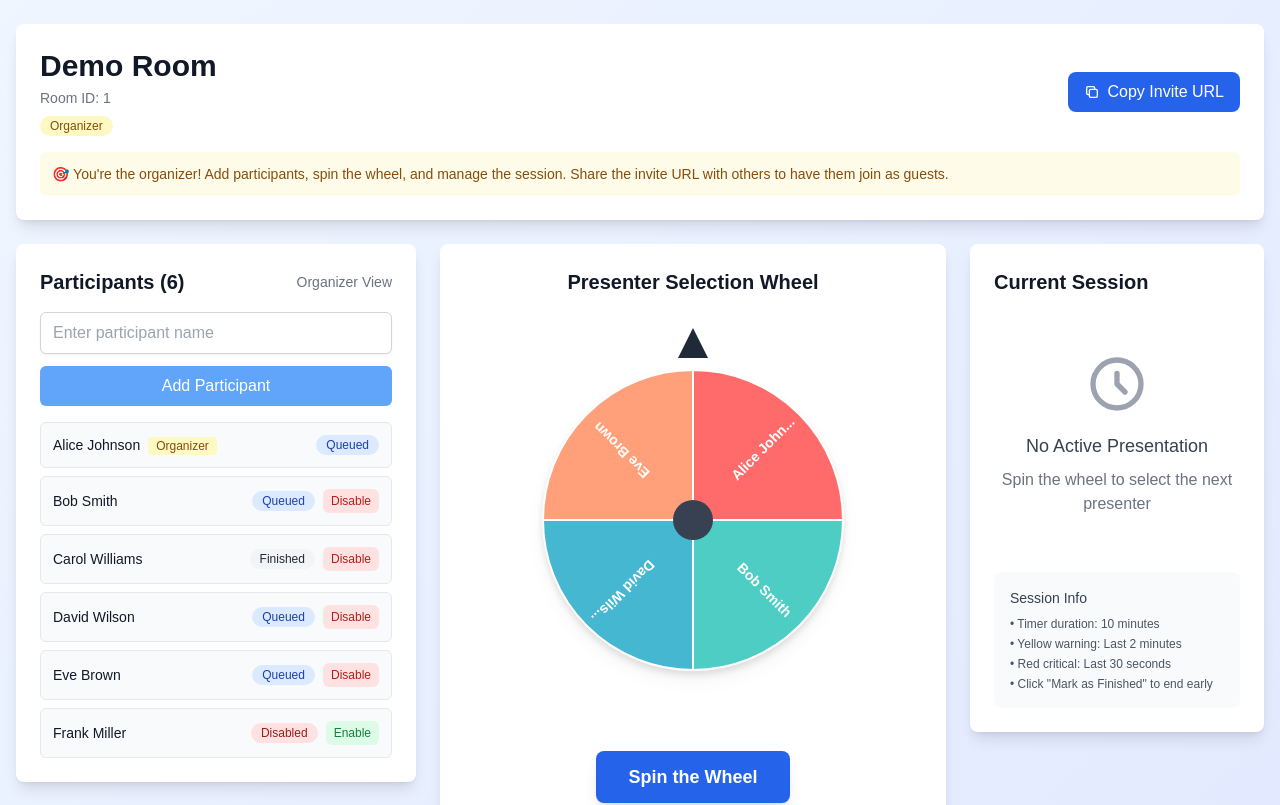
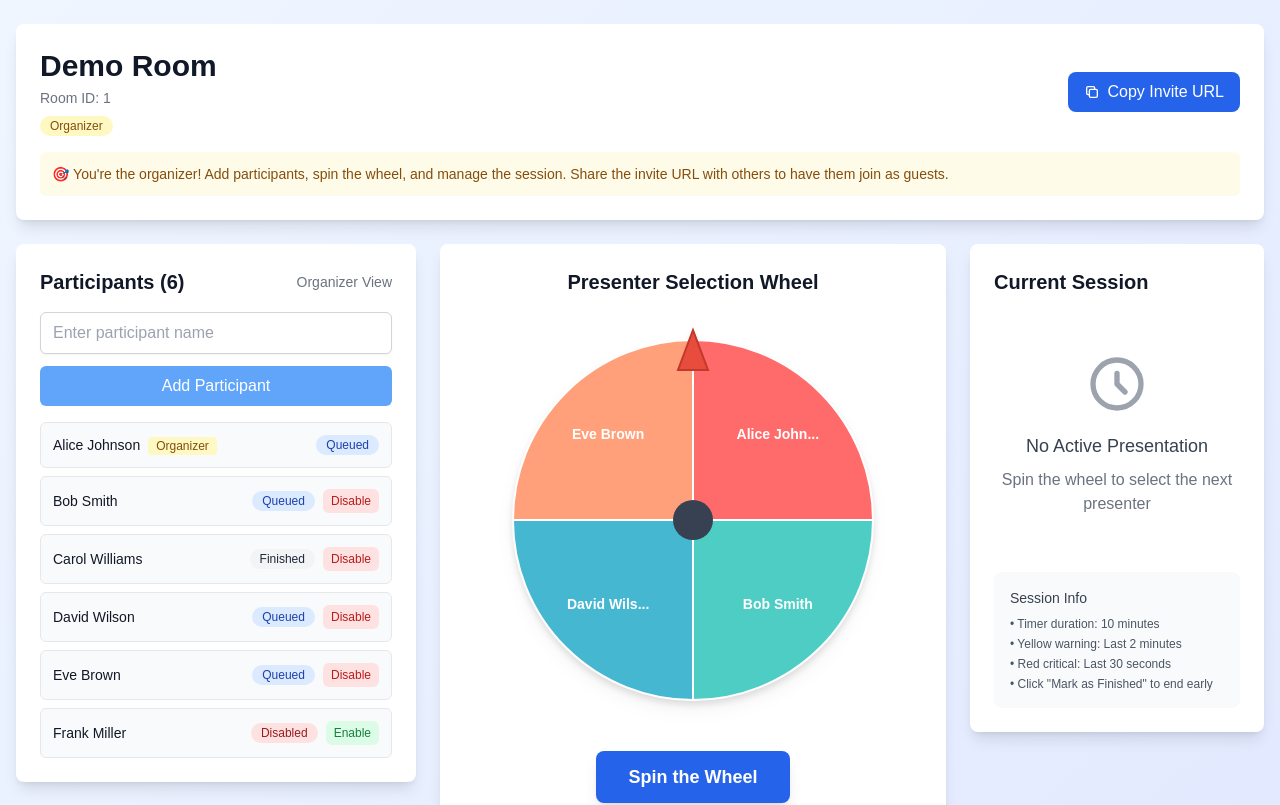
Before and after one commit to underscorekadji/wheel, a Next.js app: page /room/1 in a window 1280 px wide. Shown: the top 805 px of the page. Built offline with nearby package versions, Linux system fonts and the light colour scheme.

Commit message:
feat(wheel): refactor Wheel component with enhanced color generation and improved spinning logic

```diff
--- a/src/app/room/components/Wheel.tsx
+++ b/src/app/room/components/Wheel.tsx
@@ -1,11 +1,18 @@
 'use client'
 
-import { useState } from 'react'
-import { motion } from 'framer-motion'
+import React, { useRef, useState, useEffect, useMemo } from 'react'
 import {
   ParticipantRoleEnum,
   ParticipantStatusEnum,
 } from '@/domain/room/value-objects/participant-attributes'
+
+// Types
+export type WheelItem = {
+  id: string
+  label: string
+  color?: string
+  meta?: Record<string, unknown>
+}
 
 interface Participant {
   id: string
@@ -14,165 +21,299 @@ interface Participant {
   role: ParticipantRoleEnum
 }
 
-interface WheelProps {
+export type WheelProps = {
   participants: Participant[]
   currentUserRole: ParticipantRoleEnum
   isSpinning?: boolean
-  onSpin?: () => void
+  onSpinStart?: () => void
+  onResult?: (winner: { id: string; name: string }) => void
+  onError?: (e: Error) => void
   lastWinner?: {
     id: string
     name: string
   } | null
+  className?: string
 }
 
+const easeOutCubic = (t: number): number => 1 - Math.pow(1 - t, 3)
+
+// Predefined unique colors for wheel sectors
 const WHEEL_COLORS = [
-  '#FF6B6B',
-  '#4ECDC4',
-  '#45B7D1',
-  '#FFA07A',
-  '#98D8C8',
-  '#F7DC6F',
-  '#BB8FCE',
-  '#85C1E9',
-  '#F8C471',
-  '#82E0AA',
-  '#F1948A',
-  '#AED6F1',
+  '#FF6B6B', // Red
+  '#4ECDC4', // Turquoise
+  '#45B7D1', // Blue
+  '#FFA07A', // Salmon
+  '#98D8C8', // Mint
+  '#F7DC6F', // Yellow
+  '#BB8FCE', // Violet
+  '#85C1E9', // Light Blue
+  '#F8C471', // Orange
+  '#82E0AA', // Green
+  '#F1948A', // Pink
+  '#AED6F1', // Sky Blue
+  '#D7BDE2', // Lavender
+  '#A3E4D7', // Aquamarine
+  '#FAD7A0', // Peach
+  '#F9E79F', // Cream
+  '#D5A6BD', // Dusty Rose
+  '#A9CCE3', // Sky Blue
+  '#ABEBC6', // Light Green
+  '#F5B7B1', // Coral
 ]
 
-export function Wheel({
+// Generate color ensuring uniqueness within the wheel
+const getUniqueWheelColor = (
+  participantId: string,
+  index: number,
+  totalParticipants: number
+): string => {
+  // If participants are fewer than predefined colors, use them in order
+  if (totalParticipants <= WHEEL_COLORS.length) {
+    return WHEEL_COLORS[index]
+  }
+
+  // If more participants, generate colors evenly distributed on the color wheel
+  const hueStep = 360 / totalParticipants
+  const hue = Math.round(index * hueStep)
+
+  // Add a small variation based on ID for determinism
+  let hash = 0
+  for (let i = 0; i < participantId.length; i++) {
+    hash = participantId.charCodeAt(i) + ((hash << 5) - hash)
+  }
+  const hueOffset = (Math.abs(hash) % 30) - 15 // ±15 градусов вариации
+  const finalHue = (hue + hueOffset + 360) % 360
+
+  // Use high saturation and medium brightness for good contrast
+  const saturation = 65 + (Math.abs(hash) % 20) // 65-84%
+  const lightness = 55 + (Math.abs(hash >> 8) % 15) // 55-69%
+
+  return `hsl(${finalHue}, ${saturation}%, ${lightness}%)`
+}
+
+export const Wheel: React.FC<WheelProps> = ({
   participants,
   currentUserRole,
   isSpinning = false,
-  onSpin,
+  onSpinStart,
+  onResult,
+  onError,
   lastWinner,
-}: WheelProps) {
-  const [rotation, setRotation] = useState(0)
-
-  const isOrganizer = currentUserRole === ParticipantRoleEnum.ORGANIZER
-
-  // Get eligible participants (queued only)
-  const eligibleParticipants = participants.filter(
+  className = '',
+}) => {
+  // Ensure participants is array and get eligible ones
+  const safeParticipants = Array.isArray(participants) ? participants : []
+  const eligibleParticipants = safeParticipants.filter(
     p => p.status === ParticipantStatusEnum.QUEUED || p.status === ParticipantStatusEnum.ACTIVE
   )
 
-  const canSpin = isOrganizer && eligibleParticipants.length > 0 && !isSpinning
+  // Convert participants to wheel items
+  const items = useMemo(
+    () =>
+      eligibleParticipants.map(p => ({
+        id: p.id,
+        label: p.name,
+      })),
+    [eligibleParticipants]
+  )
 
-  const handleSpinClick = () => {
-    if (!canSpin || !onSpin) return
+  // Props validation
+  useEffect(() => {
+    try {
+      if (items.length < 2 || items.length > 20) {
+        if (items.length === 1) {
+          // Allow single participant for display purposes
+          return
+        }
+        throw new Error('Participants count must be between 2 and 20')
+      }
+      const ids = items.map(i => i.id)
+      if (new Set(ids).size !== ids.length) {
+        throw new Error('Duplicate participant id found')
+      }
+      items.forEach(item => {
+        if (!item.label || item.label.length > 20) {
+          throw new Error(`Label missing or exceeds 20 chars: ${item.id}`)
+        }
+      })
+    } catch (err) {
+      onError?.(err as Error)
+    }
+  }, [items, onError])
 
-    // Calculate random rotation (multiple full rotations + random position)
-    const baseRotations = 5 + Math.random() * 3 // 5-8 full rotations
-    const randomAngle = Math.random() * 360
-    const newRotation = rotation + baseRotations * 360 + randomAngle
+  const [currentAngle, setCurrentAngle] = useState<number>(0)
+  const [spinning, setSpinning] = useState<boolean>(false)
+  const rafRef = useRef<number | null>(null)
 
-    setRotation(newRotation)
-    onSpin()
+  const isOrganizer = currentUserRole === ParticipantRoleEnum.ORGANIZER
+  const canSpin = isOrganizer && items.length >= 1 && !spinning && !isSpinning
+
+  // Reduced motion preference
+  const prefersReduced = useMemo(() => {
+    if (typeof window !== 'undefined' && window.matchMedia) {
+      return window.matchMedia('(prefers-reduced-motion: reduce)').matches
+    }
+    return false
+  }, [])
+
+  // Angle per sector
+  const anglePerItem = items.length > 0 ? 360 / items.length : 360
+
+  // Sectors with colors
+  const sectors = useMemo(
+    () =>
+      items.map((item, index) => ({
+        ...item,
+        color: getUniqueWheelColor(item.id, index, items.length),
+      })),
+    [items]
+  )
+
+  // Convert polar to cartesian coordinates
+  const polarToCartesian = (
+    cx: number,
+    cy: number,
+    r: number,
+    deg: number
+  ): { x: number; y: number } => {
+    const rad = ((deg - 90) * Math.PI) / 180
+    return {
+      x: cx + r * Math.cos(rad),
+      y: cy + r * Math.sin(rad),
+    }
   }
 
-  // Calculate sector size and positions
-  const sectorCount = Math.max(eligibleParticipants.length, 1)
-  const sectorAngle = 360 / sectorCount
-
-  const renderWheelSectors = () => {
-    if (eligibleParticipants.length === 0) {
-      return <circle cx='200' cy='200' r='150' fill='#E5E7EB' className='dark:fill-gray-600' />
+  // Render sectors
+  const renderSectors = (): React.ReactElement[] => {
+    if (sectors.length === 0) {
+      return [
+        <circle
+          key='empty'
+          cx={200}
+          cy={200}
+          r={180}
+          fill='#E5E7EB'
+          className='dark:fill-gray-600'
+        />,
+      ]
     }
 
-    return eligibleParticipants.map((participant, index) => {
-      const startAngle = index * sectorAngle - 90 // Start from top
-      const endAngle = (index + 1) * sectorAngle - 90
-      const color = WHEEL_COLORS[index % WHEEL_COLORS.length]
-
-      // Calculate path for sector
-      const startAngleRad = (startAngle * Math.PI) / 180
-      const endAngleRad = (endAngle * Math.PI) / 180
-      const largeArcFlag = sectorAngle > 180 ? 1 : 0
-
-      const x1 = 200 + 150 * Math.cos(startAngleRad)
-      const y1 = 200 + 150 * Math.sin(startAngleRad)
-      const x2 = 200 + 150 * Math.cos(endAngleRad)
-      const y2 = 200 + 150 * Math.sin(endAngleRad)
-
-      const pathData = [
-        `M 200 200`,
-        `L ${x1} ${y1}`,
-        `A 150 150 0 ${largeArcFlag} 1 ${x2} ${y2}`,
-        `Z`,
-      ].join(' ')
+    return sectors.map((item, idx) => {
+      const startAngle = idx * anglePerItem
+      const endAngle = startAngle + anglePerItem
+      const largeArcFlag = anglePerItem > 180 ? 1 : 0
+      const start = polarToCartesian(200, 200, 180, startAngle)
+      const end = polarToCartesian(200, 200, 180, endAngle)
+      const pathData = `M200,200 L${start.x},${start.y} A180,180 0 ${largeArcFlag} 1 ${end.x},${end.y} Z`
 
       // Calculate text position
-      const textAngle = startAngle + sectorAngle / 2
-      const textAngleRad = (textAngle * Math.PI) / 180
-      const textX = 200 + 100 * Math.cos(textAngleRad)
-      const textY = 200 + 100 * Math.sin(textAngleRad)
+      const textAngle = startAngle + anglePerItem / 2
+      const textPos = polarToCartesian(200, 200, 120, textAngle)
 
       return (
-        <g key={participant.id}>
-          <path d={pathData} fill={color} stroke='#FFFFFF' strokeWidth='2' />
+        <g key={item.id}>
+          <path d={pathData} fill={item.color} stroke='#fff' strokeWidth={2} />
           <text
-            x={textX}
-            y={textY}
+            x={textPos.x}
+            y={textPos.y}
             textAnchor='middle'
             dominantBaseline='middle'
             fill='#FFFFFF'
             fontSize='14'
             fontWeight='bold'
-            transform={`rotate(${textAngle} ${textX} ${textY})`}
             className='pointer-events-none select-none'
           >
-            {participant.name.length > 10
-              ? participant.name.substring(0, 10) + '...'
-              : participant.name}
+            {item.label.length > 10 ? item.label.substring(0, 10) + '...' : item.label}
           </text>
         </g>
       )
     })
   }
 
+  // Обработчик спина
+  const spin = (): void => {
+    if (spinning || !canSpin || items.length === 0) return
+    try {
+      onSpinStart?.()
+      setSpinning(true)
+
+      // Выбор победителя
+      const buf = new Uint32Array(1)
+      window.crypto.getRandomValues(buf)
+      const random = buf[0] / 0xffffffff
+      const idx = Math.floor(random * items.length)
+      const winner = items[idx]
+
+      // Целевой угол (центр сектора)
+      const sectorStart = idx * anglePerItem
+      const targetAngle = sectorStart + anglePerItem / 2
+
+      // Параметры анимации
+      const rotations = prefersReduced ? 1 : Math.floor(Math.random() * 5) + 2
+      const duration = prefersReduced ? 500 : Math.floor(Math.random() * 3000) + 2000
+      const totalRotation = rotations * 360 + (360 - targetAngle)
+      const startTime = performance.now()
+
+      // Анимационный цикл
+      const animate = (now: number) => {
+        const elapsed = now - startTime
+        const t = Math.min(elapsed / duration, 1)
+        const eased = easeOutCubic(t)
+        setCurrentAngle(eased * totalRotation)
+        if (t < 1) {
+          rafRef.current = requestAnimationFrame(animate)
+        } else {
+          setSpinning(false)
+          onResult?.({
+            id: winner.id,
+            name: winner.label,
+          })
+        }
+      }
+
+      rafRef.current = requestAnimationFrame(animate)
+    } catch (err) {
+      onError?.(err as Error)
+      setSpinning(false)
+    }
+  }
+
+  // Очистка при размонтировании
+  useEffect(() => {
+    return () => {
+      if (rafRef.current !== null) {
+        cancelAnimationFrame(rafRef.current)
+      }
+    }
+  }, [])
+
   return (
-    <div className='bg-white dark:bg-gray-800 rounded-lg shadow-lg p-6'>
+    <div className={`bg-white dark:bg-gray-800 rounded-lg shadow-lg p-6 ${className}`}>
       <div className='text-center'>
         <h2 className='text-xl font-bold text-gray-900 dark:text-white mb-6'>
           Presenter Selection Wheel
         </h2>
 
         {/* Wheel Container */}
-        <div className='relative inline-block'>
-          {/* Wheel */}
-          <motion.div
-            animate={{ rotate: rotation }}
-            transition={{
-              duration: isSpinning ? 3 : 0,
-              ease: [0.23, 1, 0.32, 1], // Custom easing for realistic deceleration
-            }}
-            className='relative'
-          >
-            <svg width='400' height='400' className='drop-shadow-lg'>
-              {renderWheelSectors()}
+        <div className='relative inline-block' style={{ userSelect: 'none' }}>
+          <svg width={400} height={400} viewBox='0 0 400 400' className='drop-shadow-lg'>
+            <g transform={`rotate(${currentAngle} 200 200)`}>{renderSectors()}</g>
+            {/* Pointer */}
+            <polygon
+              points='200,10 185,50 215,50'
+              fill='#e74c3c'
+              stroke='#c0392b'
+              strokeWidth={2}
+              style={{ pointerEvents: 'none' }}
+            />
             {/* Center circle */}
             <circle cx='200' cy='200' r='20' fill='#374151' className='dark:fill-gray-700' />
           </svg>
-          </motion.div>
-
-          {/* Pointer */}
-          <div className='absolute top-2 left-1/2 transform -translate-x-1/2 z-10'>
-            <div
-              className='w-0 h-0 border-l-[15px] border-r-[15px] border-b-[30px]
-              border-l-transparent border-r-transparent border-b-gray-800 dark:border-b-gray-700'
-            ></div>
-          </div>
 
           {/* Spinning overlay */}
-          {isSpinning && (
-            <div
-              className='absolute inset-0 bg-black bg-opacity-20 rounded-full
-              flex items-center justify-center'
-            >
-              <div
-                className='text-white text-lg font-bold bg-black bg-opacity-50
-                px-4 py-2 rounded-lg'
-              >
+          {(spinning || isSpinning) && (
+            <div className='absolute inset-0 bg-black bg-opacity-20 rounded-full flex items-center justify-center'>
+              <div className='text-white text-lg font-bold bg-black bg-opacity-50 px-4 py-2 rounded-lg'>
                 Spinning...
               </div>
             </div>
@@ -180,7 +321,7 @@ export function Wheel({
         </div>
 
         {/* Last Winner Display */}
-        {lastWinner && !isSpinning && (
+        {lastWinner && !spinning && !isSpinning && (
           <div className='mt-6 p-4 bg-green-50 dark:bg-green-900/20 rounded-lg'>
             <p className='text-green-800 dark:text-green-300 font-medium'>
               Last Selected: <span className='font-bold'>{lastWinner.name}</span>
@@ -192,18 +333,17 @@ export function Wheel({
         <div className='mt-6'>
           {isOrganizer ? (
             <button
-              onClick={handleSpinClick}
+              onClick={spin}
               disabled={!canSpin}
-              className={`px-8 py-3 text-lg font-bold rounded-lg transition-all duration-200
-                ${
+              className={`px-8 py-3 text-lg font-bold rounded-lg transition-all duration-200 ${
                 canSpin
                   ? 'bg-blue-600 hover:bg-blue-700 text-white shadow-lg hover:shadow-xl transform hover:scale-105'
                   : 'bg-gray-400 text-gray-600 cursor-not-allowed'
               }`}
             >
-              {isSpinning
+              {spinning || isSpinning
                 ? 'Spinning...'
-                : eligibleParticipants.length === 0
+                : items.length === 0
                   ? 'No Participants Available'
                   : 'Spin the Wheel'}
             </button>
@@ -213,7 +353,7 @@ export function Wheel({
             </div>
           )}
 
-          {eligibleParticipants.length === 0 && (
+          {items.length === 0 && (
             <p className='mt-2 text-sm text-gray-500 dark:text-gray-400'>
               Add participants to enable wheel spinning
             </p>
@@ -223,3 +363,6 @@ export function Wheel({
     </div>
   )
 }
+
+// Add default export for test compatibility
+export default Wheel
```
Lines whose indentation alone changed are shown as unchanged.
